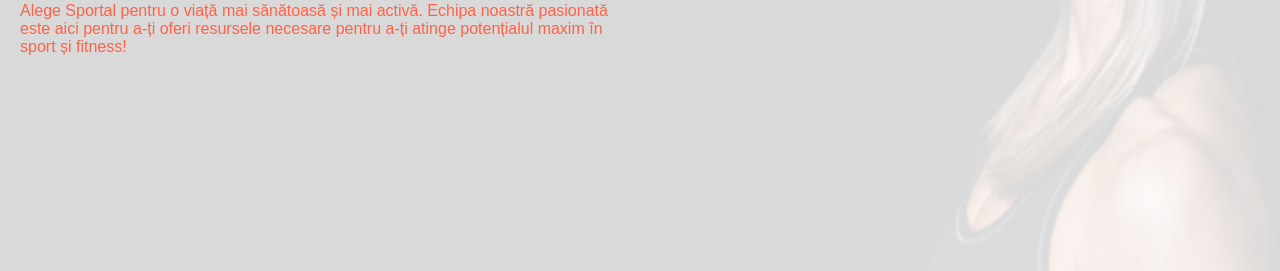
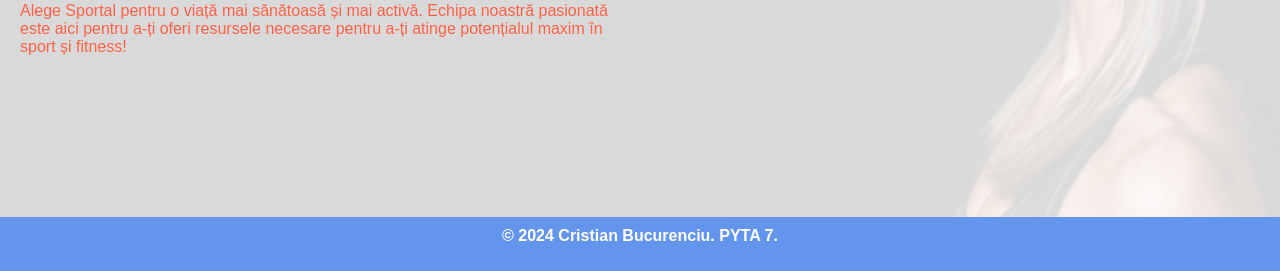
Before and after one commit to cristib01/cb_sport, a Django app: page / in a window 1280 px wide. Shown: the part 529-800 px from the top of the page. Run offline with Django 5.2, Linux system fonts and the light colour scheme.

Commit message:
footer & touches

```diff
--- a/cb/settings.py
+++ b/cb/settings.py
@@ -35,7 +35,7 @@ ALLOWED_HOSTS = ['*']
 
 INSTALLED_APPS = [
     'sport.apps.SportConfig',
-    'signlog',
+    'signlog.apps.SignlogConfig',
     'cb',
     'django.contrib.admin',
     'django.contrib.auth',
--- a/cb/static/style.css
+++ b/cb/static/style.css
@@ -132,3 +132,12 @@ form > div {
     padding: 10px;
     box-sizing: border-box;
 }
+.footer {
+    position: fixed;
+    bottom: 0;
+    width: 100%;
+    background-color: #6495ED;
+    color: white;
+    text-align: center;
+    padding: 10px 0;
+}
--- a/cb/templates/base.html
+++ b/cb/templates/base.html
@@ -33,6 +33,9 @@
 <div class="content">
     {% block content %}{% endblock %}
 </div>
+<footer class="footer">
+    <p class="footer">&copy; 2024 Cristian Bucurenciu. PYTA 7.</p>
+</footer>
 
 </body>
 </html>
--- /dev/null
+++ b/requirements.txt
@@ -0,0 +1 @@
+Django==5.0.1
```
Also changed, not shown: db.sqlite3.
